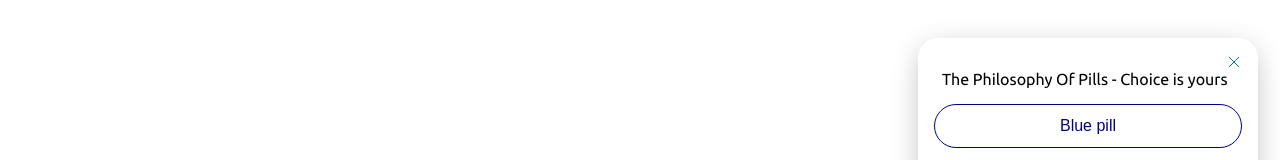
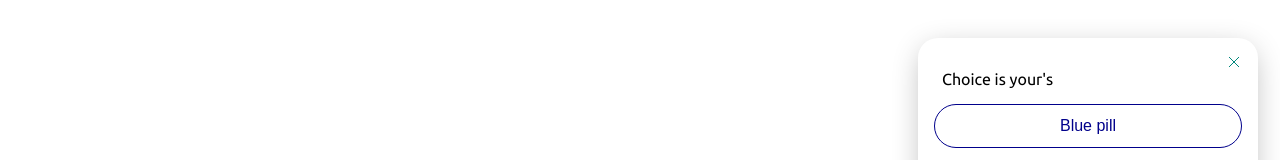
Before and after one commit to forethoughtde/fake-chat, a React (Create React App) app: page / in a window 1280 px wide. Shown: the part 460-620 px from the top of the page. Built offline with nearby package versions, Linux system fonts and the light colour scheme.

Commit message:
Latest state

```diff
--- a/src/components/ChatContainer.js
+++ b/src/components/ChatContainer.js
@@ -4,10 +4,11 @@ import ChatDetailWindow from './ChatDetailWindow';
 
 const ChatContainer = ({setBgColor, color})=>{
     const [isInitialOn, setInitialOn] = useState(true)
-
+    const [pillWindow, setPillWindow] = useState(true);
     if (isInitialOn) {
         return (<div id="chatContainer">
-            <ChatInitialWindow isInitialOn={isInitialOn} setInitialOn={setInitialOn} setBgColor={setBgColor} bgColor={color}/>
+            <ChatInitialWindow isInitialOn={isInitialOn} setInitialOn={setInitialOn} setBgColor={setBgColor} bgColor={color}
+                               pillWindow={pillWindow} setPillWindow={setPillWindow}/>
         </div>)
     }
 
--- a/src/components/ChatDetailWindow.js
+++ b/src/components/ChatDetailWindow.js
@@ -3,11 +3,12 @@ import './ChatDetailWindow.css'
 
 const ChatDetailWindow = ({ isInitialOn, setInitialOn, setBgColor, bgColor })=>{
 
-    const autoChats = ['Hello there', 'Good to talk to you here', 'I am here to help you out', 'I am called the expert in everything...']
-
+    const autoChats = ['Good to talk to you here',
+        'I am here to help you out', 'I am really here, to help you out',
+        'I am called the expert in everything...', 'Lets talk life, love, and all.']
 
     const [chat, setChat] = useState('');
-    const [customChat, setCustomChat] = useState([]);
+    const [customChat, setCustomChat] = useState(['Hello there from PK']);
 
     const messagesEndRef = useRef(null)
 
--- a/src/components/ChatIcon.js
+++ b/src/components/ChatIcon.js
@@ -1,14 +1,14 @@
 import React from 'react';
 import './Chat.css'
 
-const ChatIcon = ({bgColor})=>{
+const ChatIcon = ({bgColor, isInitialOn, setInitialOn})=>{
 
     const divStyle = {
         backgroundColor: bgColor
     }
 
     return (
-        <div id="chatIconContainer" style={divStyle}>
+        <div id="chatIconContainer" style={divStyle} onClick={ () => { console.log('clicked'); setInitialOn(!isInitialOn)}}>
         </div>
     );
 
--- a/src/components/ChatInitialWindow.js
+++ b/src/components/ChatInitialWindow.js
@@ -3,12 +3,15 @@ import ChatIcon from "./ChatIcon";
 import ChatWindow from "./ChatWindow";
 
 
-const ChatInitialWindow = ({isInitialOn, setInitialOn, setBgColor, bgColor}) => {
+const ChatInitialWindow = ({isInitialOn, setInitialOn, setBgColor, bgColor, pillWindow, setPillWindow}) => {
 
     return (
       <div className={isInitialOn ? 'show': 'hide' }>
-          <ChatIcon bgColor={bgColor}/>
-          <ChatWindow bgColor={bgColor} setBgColor={setBgColor} isInitialOn={isInitialOn} setInitialOn={setInitialOn}/>
+          <ChatIcon bgColor={bgColor} isInitialOn={isInitialOn} setInitialOn={setInitialOn}/>
+          {
+              pillWindow &&
+              <ChatWindow bgColor={bgColor} setBgColor={setBgColor} isInitialOn={isInitialOn} setInitialOn={setInitialOn} setPillWindow={setPillWindow}/>
+          }
       </div>
     );
 };
--- a/src/components/ChatWindow.js
+++ b/src/components/ChatWindow.js
@@ -1,7 +1,7 @@
 import React from 'react';
 import './ChatWindow.css';
 
-const ChatWindow = ({bgColor, setBgColor, isInitialOn, setInitialOn})=>{
+const ChatWindow = ({bgColor, setBgColor, isInitialOn, setInitialOn, setPillWindow})=>{
 
     const changeColor = (e) => {
         const color = window.getComputedStyle(e.target, null).getPropertyValue("border-top-color");
@@ -17,9 +17,13 @@ const ChatWindow = ({bgColor, setBgColor, isInitialOn, setInitialOn})=>{
         changeColor(e)
     }
 
+    const closePillWindow = () => {
+        setPillWindow(false)
+    }
+
     return (
         <div id="chatWindowContainer">
-            <div className="close_icon">
+            <div className="close_icon" onClick={closePillWindow}>
                 <svg data-v-1a53d433=""
                      xmlns="http://www.w3.org/2000/svg"
                      width="12"
@@ -30,7 +34,7 @@ const ChatWindow = ({bgColor, setBgColor, isInitialOn, setInitialOn})=>{
                     </g>
                 </svg>
             </div>
-            <p className="margin_btn_16 padding_left_8 padding_right_8">The Philosophy Of Pills - Choice is yours</p>
+            <p className="margin_btn_16 padding_left_8 padding_right_8">Choice is your's</p>
             <button className="bgBlue" onMouseEnter={changeColor}  onMouseLeave={changeColorBack} onClick={openChatWindow}>Blue pill</button>
             <button className="bgRed" onMouseEnter={changeColor}  onMouseLeave={changeColorBack} onClick={openChatWindow}>Red pill</button>
         </div>
```
